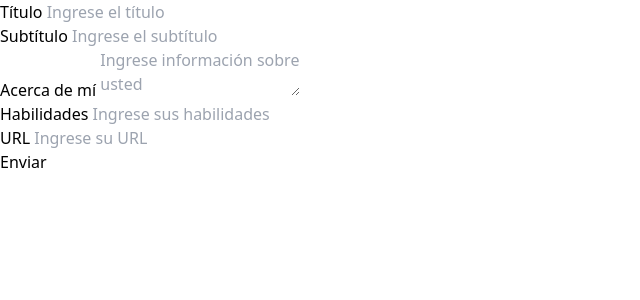
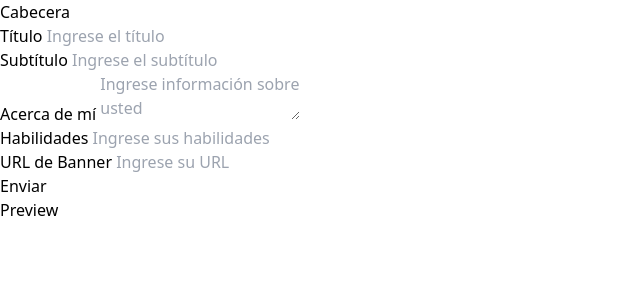
Before and after one commit to pmarino2013/github-profile-readme-generator, a Vue app: page / in a window 1280 px wide. Shown: the top 300 px of the page, without its empty margins (0-640 px from the left). Built offline with nearby package versions, Linux system fonts and the light colour scheme.

Commit message:
Agrego componente preview básico

```diff
--- a/src/App.vue
+++ b/src/App.vue
@@ -1,5 +1,6 @@
 <script setup>
 import CabeceraApp from "./components/CabeceraApp.vue";
+import PreviewApp from "./components/PreviewApp.vue";
 </script>
 
 <template>
@@ -11,6 +12,7 @@ import CabeceraApp from "./components/CabeceraApp.vue";
       </div>
       <div>
         <!-- preview -->
+        <PreviewApp />
         <!-- código  -->
       </div>
     </div>
--- a/src/components/CabeceraApp.vue
+++ b/src/components/CabeceraApp.vue
@@ -1,4 +1,7 @@
 <template>
+  <div class="text-center mt-3">
+    <h3 class="font-bold text-3xl">Cabecera</h3>
+  </div>
   <div class="max-w-md mx-auto">
     <div class="bg-white shadow-md rounded px-8 pt-6 pb-8 mb-4">
       <div class="mb-4">
@@ -52,7 +55,7 @@
       </div>
       <div class="mb-6">
         <label class="block text-gray-700 text-sm font-bold mb-2" for="url">
-          URL
+          URL de Banner
         </label>
         <input
           class="shadow appearance-none border rounded w-full py-2 px-3 text-gray-700 leading-tight focus:outline-none focus:shadow-outline"
--- /dev/null
+++ b/src/components/PreviewApp.vue
@@ -0,0 +1,9 @@
+<script setup></script>
+<template>
+  <div class="mt-3">
+    <h3 class="text-center text-3xl font-bold">Preview</h3>
+  </div>
+
+  <div class="bg-white shadow-md rounded px-8 pt-6 pb-8 mb-4"></div>
+</template>
+<style scope></style>
```
